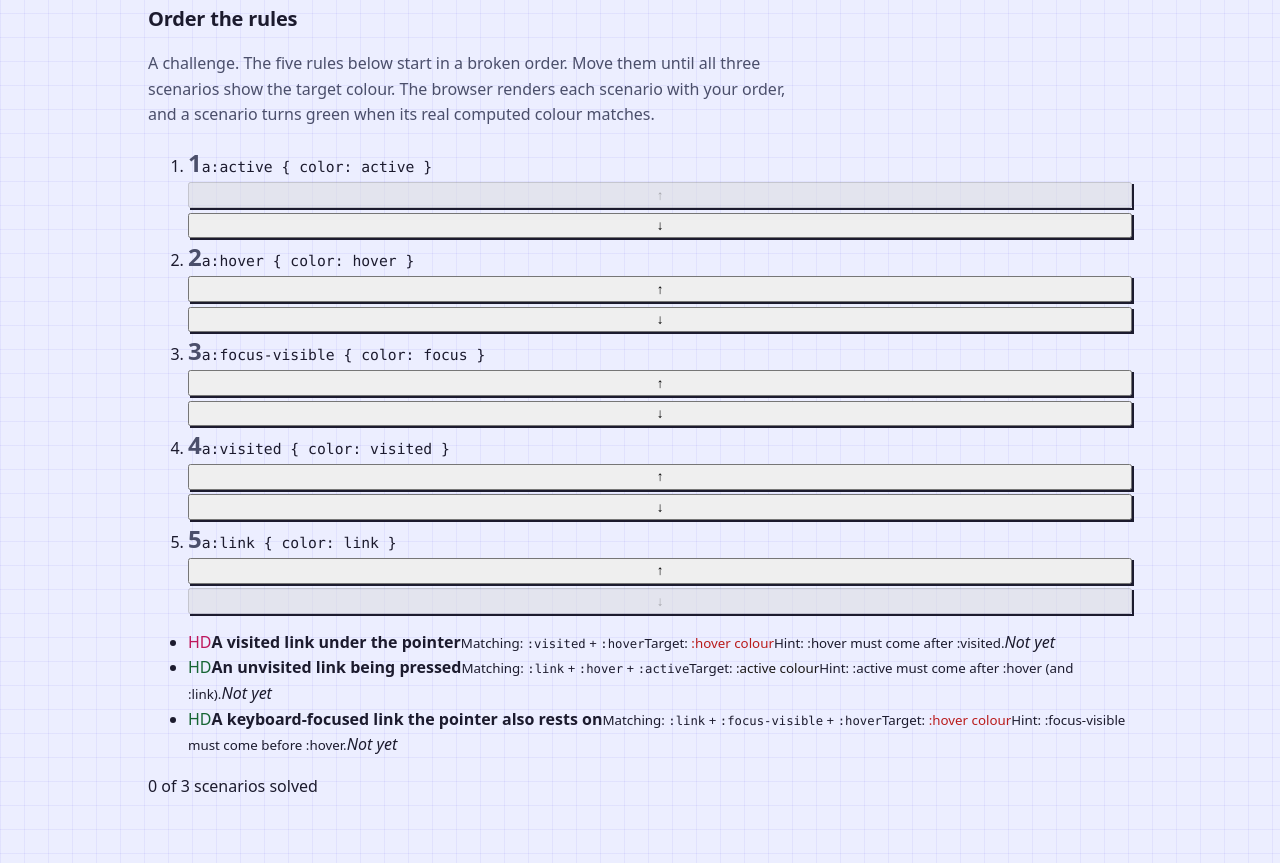
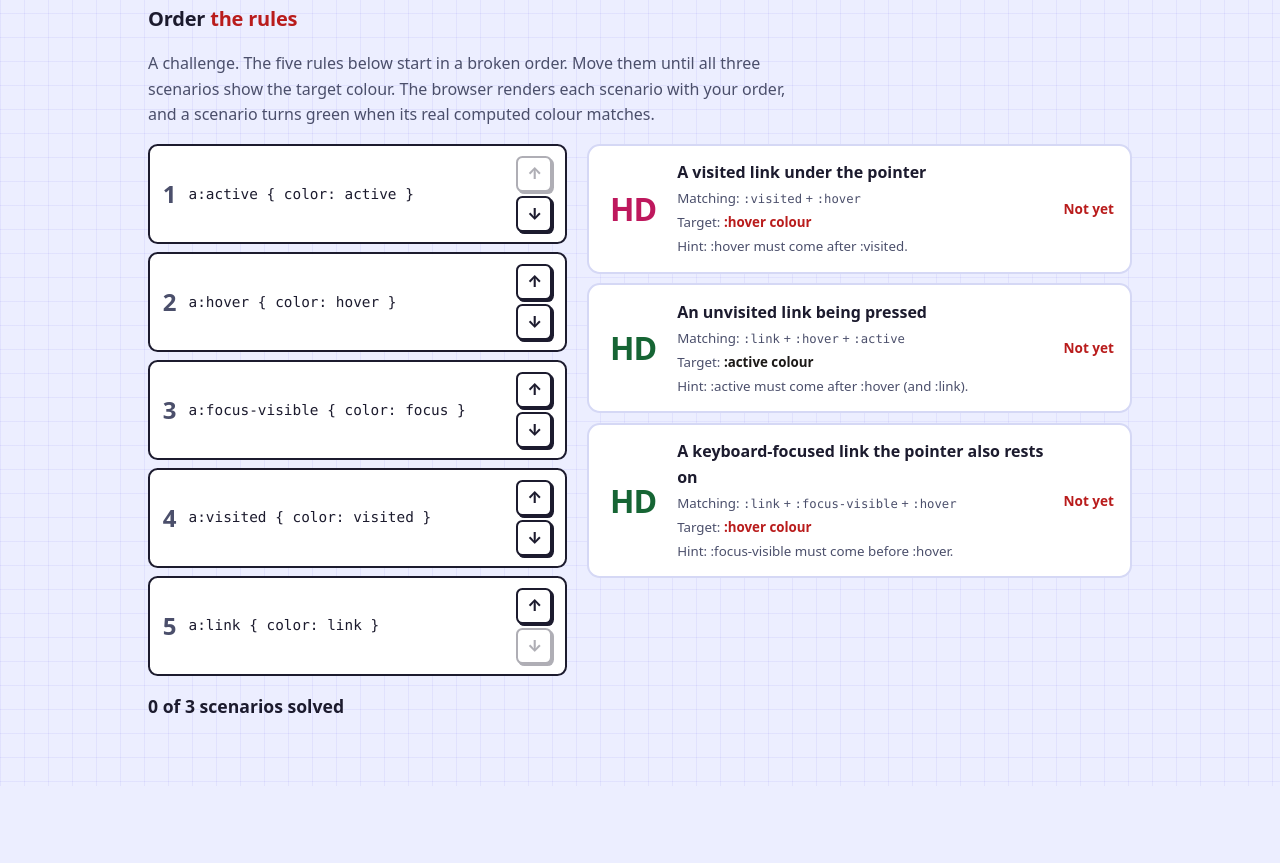
Before and after one commit to abdimannor/link-lab, a plain HTML site: page index.html in a window 1280 px wide. Shown: the part 2555-3418 px from the top of the page. After the commit the page ends 3341 px from the top, so only its background shows below. Drawn offline with Linux system fonts and the light colour scheme.

Commit message:
Style the rule-order challenge

```diff
--- a/style.css
+++ b/style.css
@@ -130,3 +130,34 @@ code { font-family: ui-monospace, "SF Mono", Menlo, Consolas, monospace; font-si
   .pg-toggles { grid-template-columns: repeat(2, minmax(0, 1fr)); }
 }
 @media (prefers-reduced-motion: reduce) { .playground button { transition: none; } }
+
+/* ---- challenge: order the rules ---- */
+.challenge[hidden] { display: none; }
+.challenge h2 span:last-child { color: var(--c-hover); }
+.ch-grid { display: grid; grid-template-columns: minmax(0, 1fr) minmax(0, 1.3fr); gap: 1.25rem; align-items: start; }
+.ch-rules { list-style: none; margin: 0; padding: 0; display: grid; gap: .5rem; }
+.ch-rules li {
+  display: grid; grid-template-columns: auto 1fr auto; gap: .75rem; align-items: center;
+  padding: .6rem .8rem; background: var(--card); border: 2px solid var(--ink); border-radius: .6rem;
+}
+.ch-rules code { font-size: .9rem; }
+.ch-rules .pg-move button {
+  font: inherit; font-weight: 800; inline-size: 2.25rem; block-size: 2.25rem; cursor: pointer;
+  color: var(--ink); background: var(--card); border: 2px solid var(--ink); border-radius: .4rem;
+}
+.ch-rules .pg-move button:disabled { opacity: .35; cursor: default; }
+.ch-scenarios { list-style: none; margin: 0; padding: 0; display: grid; gap: .6rem; }
+.ch-case {
+  display: grid; grid-template-columns: auto 1fr auto; gap: 1rem; align-items: center;
+  padding: .9rem 1rem; background: var(--card); border: 2px solid var(--rule); border-radius: .8rem;
+}
+.ch-specimen { font: 900 2rem/1 system-ui, sans-serif; letter-spacing: -.03em; min-inline-size: 3.5rem; text-align: center; }
+.ch-text { display: grid; gap: .15rem; }
+.ch-text small { color: var(--muted); }
+.ch-target { font-weight: 800; }
+.ch-mark { font-style: normal; font-weight: 800; font-size: .85rem; color: var(--c-hover); }
+.ch-case.is-ok { border-color: var(--c-link); background: #ecfdf3; }
+.ch-case.is-ok .ch-mark { color: var(--c-link); }
+.ch-score { font-weight: 800; font-size: 1.1rem; margin-top: 1rem; }
+.challenge.is-solved .ch-score { color: var(--c-link); }
+@media (max-width: 48rem) { .ch-grid { grid-template-columns: 1fr; } }
```
